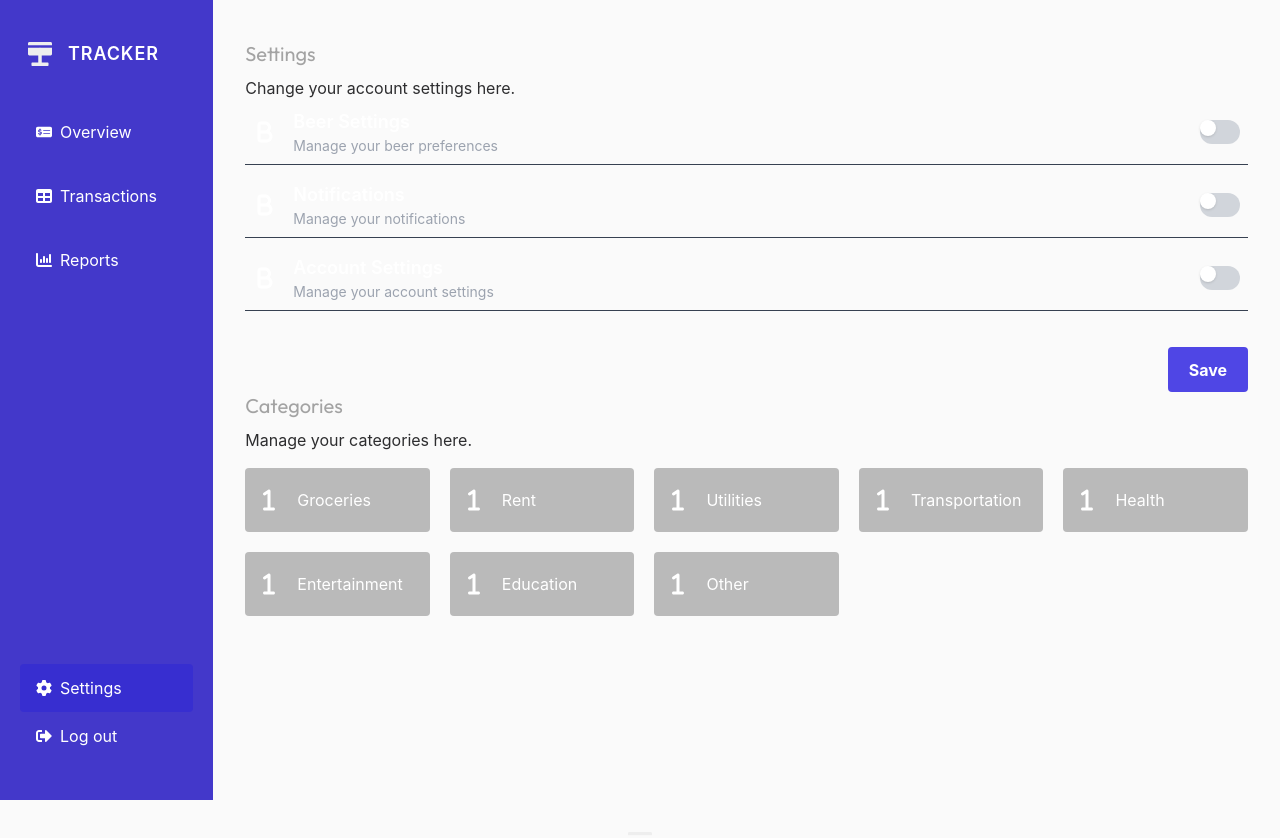
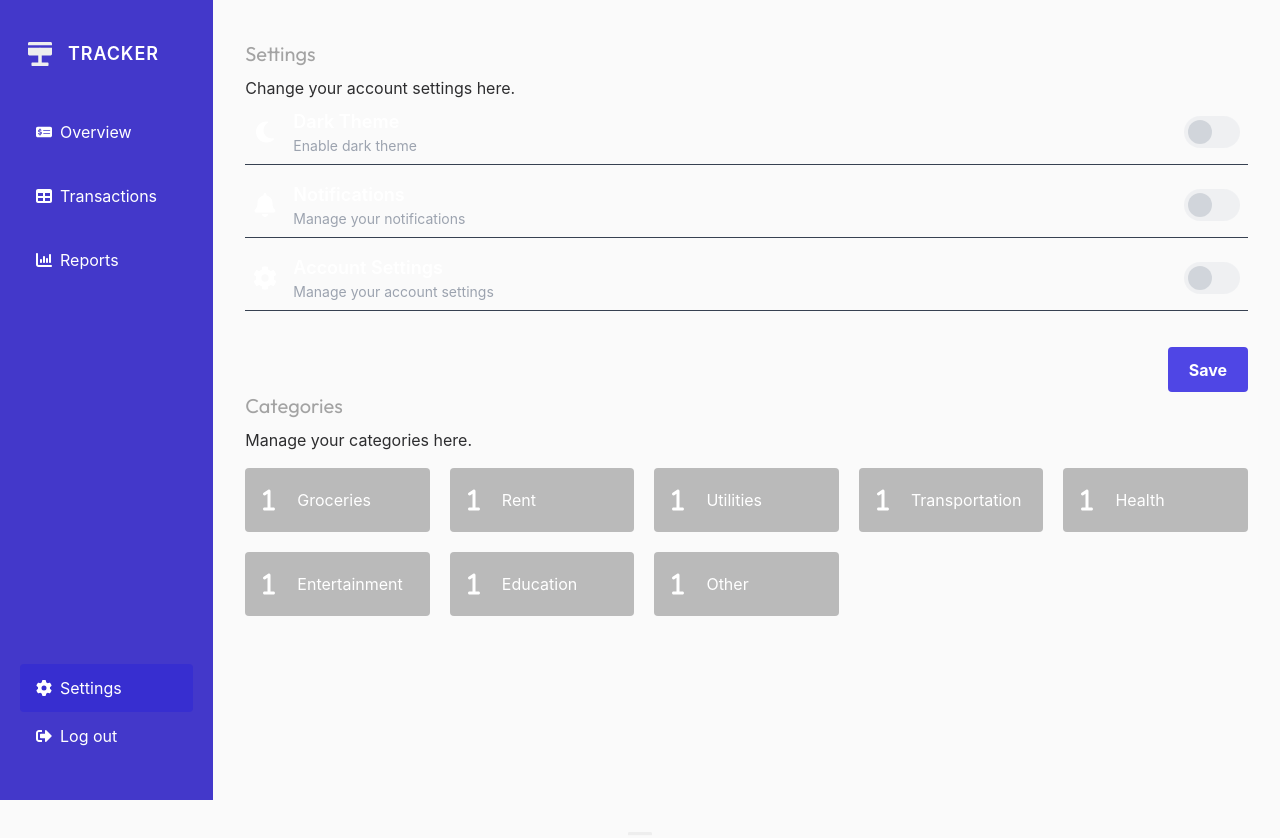
Before and after one commit to and27/tracker, a React (Vite) app: page /settings in a window 1280 px wide. Shown: the top 838 px of the page. Built offline with nearby package versions, Linux system fonts and the light colour scheme; no server answers.

Commit message:
feat: make toggle component functional

```diff
--- /dev/null
+++ b/src/components/Toggle.tsx
@@ -0,0 +1,43 @@
+import { useState } from "react";
+type options = "darkTheme" | "notifications" | "accountSettings";
+type optionsType = {
+  [key in options]: boolean;
+};
+
+const Toggle = ({ name }: { name: options }) => {
+  const [isOn, setIsOn] = useState<optionsType>({
+    darkTheme: false,
+    notifications: false,
+    accountSettings: false,
+  });
+
+  const toggleSwitch = (e: any) => {
+    const name = e.target.name as options;
+    setIsOn((prev) => ({ ...prev, [name]: !prev[name] }));
+  };
+
+  return (
+    <label className="flex items-center cursor-pointer">
+      <div className="relative">
+        <input
+          type="checkbox"
+          className="sr-only"
+          name={name}
+          checked={isOn.darkTheme}
+          onChange={(e) => toggleSwitch(e)}
+        />
+        <div
+          className={`block w-14 h-8 rounded-full ${
+            isOn[name] ? "bg-green-500" : "bg-gray-200/50 "
+          }`}
+        ></div>
+        <div
+          className={`dot absolute left-1 top-1 bg-gray-300 w-6 h-6 rounded-full transition-transform ${
+            isOn[name] ? "transform translate-x-6 " : ""
+          }`}
+        ></div>
+      </div>
+    </label>
+  );
+};
+export default Toggle;
--- a/src/pages/SettingsPage.tsx
+++ b/src/pages/SettingsPage.tsx
@@ -1,27 +1,37 @@
-import { Fa1, FaB } from "react-icons/fa6";
+import { Fa1, FaBell, FaMoon } from "react-icons/fa6";
 import Button from "../components/Button";
+import { FaCog } from "react-icons/fa";
+import Toggle from "../components/Toggle";
 
 type settingsDataType = {
   id: number;
   title: string;
+  name: "darkTheme" | "notifications" | "accountSettings";
   description: string;
+  icon: string;
 };
 
 const settingsData: settingsDataType[] = [
   {
     id: 1,
-    title: "Beer Settings",
-    description: "Manage your beer preferences",
+    title: "Dark Theme",
+    name: "darkTheme",
+    description: "Enable dark theme",
+    icon: "FaMoon",
   },
   {
     id: 2,
     title: "Notifications",
+    name: "notifications",
     description: "Manage your notifications",
+    icon: "FaBell",
   },
   {
     id: 3,
     title: "Account Settings",
+    name: "accountSettings",
     description: "Manage your account settings",
+    icon: "FaCog",
   },
 ];
 
@@ -36,7 +46,17 @@ const categories = [
   "Other",
 ];
 
+type iconsType = {
+  [key: string]: React.ElementType;
+};
+
 const SettingPage = () => {
+  const icons: iconsType = {
+    FaMoon: FaMoon,
+    FaBell: FaBell,
+    FaCog: FaCog,
+  };
+
   return (
     <main className="col-span-10 pt-10 px-8 dark:bg-zinc-900">
       <div>
@@ -44,10 +64,12 @@ const SettingPage = () => {
           Settings
         </h2>
         <p>Change your account settings here.</p>
-        {settingsData.map((setting) => (
+        {settingsData.map((setting) => {
+          const Icon = icons[setting.icon];
+          return (
             <div className="flex items-center justify-between mb-2 p-2 border-b border-gray-700">
               <div className="flex items-center">
-              <FaB className="text-white text-2xl" />
+                <Icon className="text-white text-2xl" />
                 <div className="ml-4">
                   <h3 className="text-white text-lg font-semibold">
                     {setting.title}
@@ -55,14 +77,10 @@ const SettingPage = () => {
                   <p className="text-gray-400 text-sm">{setting.description}</p>
                 </div>
               </div>
-            <label className="flex items-center cursor-pointer">
-              <input type="checkbox" className="toggle-checkbox hidden" />
-              <span className="toggle-label relative inline-block w-10 h-6 bg-gray-300 rounded-full transition-colors duration-300 ease-in-out">
-                <span className="absolute left-0 top-0 w-4 h-4 bg-white rounded-full shadow transform transition-transform duration-300 ease-in-out"></span>
-              </span>
-            </label>
+              <Toggle name={setting.name} />
             </div>
-        ))}
+          );
+        })}
         <div className="flex justify-end mt-4">
           <Button>Save</Button>
         </div>
```
Lines whose indentation alone changed are shown as unchanged.
